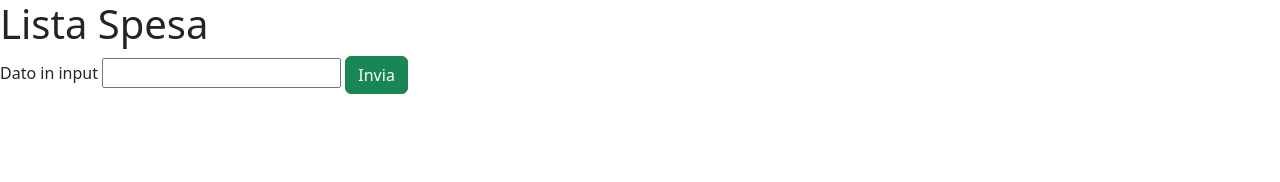
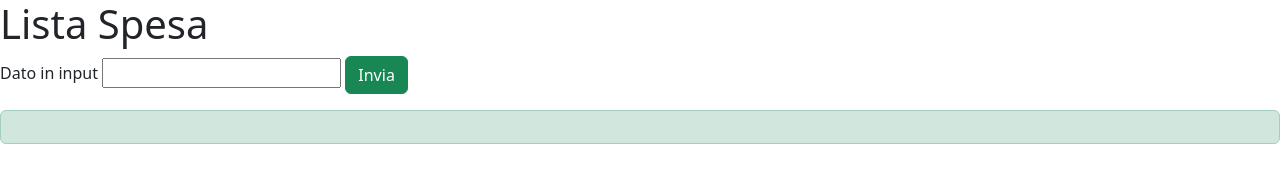
Before and after one commit to matteobonelli/js-lista-spesa, a plain HTML site: page index.html in a window 1280 px wide. Both pictures are taken after a click on the button "Invia". Drawn offline with nearby package versions, Linux system fonts and the light colour scheme.

Commit message:
now stop can be written uppercase or lowercase

```diff
--- a/index.html
+++ b/index.html
@@ -20,7 +20,7 @@
 
         <button class="btn btn-success">Invia</button>
 
-        <div class="alert d-none"></div>
+        <div class="alert d-none mt-3"></div>
 
     </div>
 
--- a/js/script.js
+++ b/js/script.js
@@ -6,7 +6,7 @@ let container = [];
 
 btn.addEventListener('click' , function(){
     spesaEl = userInput.value;
-    if(spesaEl === 'stop'){
+    if(spesaEl.toLowerCase() === 'stop'){
         btn.classList.add('d-none');
         alertOutput.innerText = container;
     } else{
@@ -16,6 +16,6 @@ btn.addEventListener('click' , function(){
         }
     }
     console.log(container);
-
+    alertOutput.classList.add('alert-success');
     alertOutput.classList.remove('d-none');
 })
```
